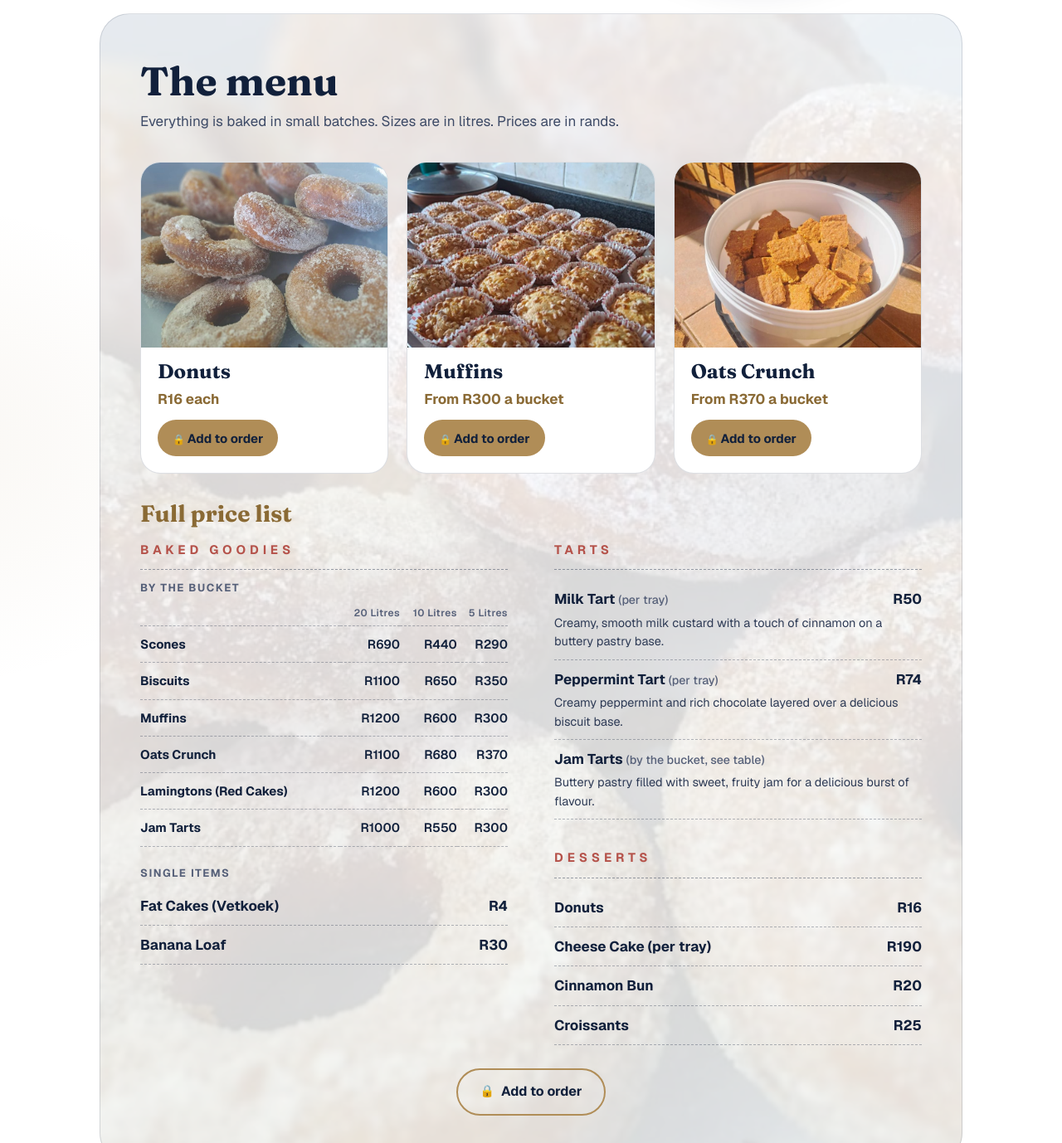
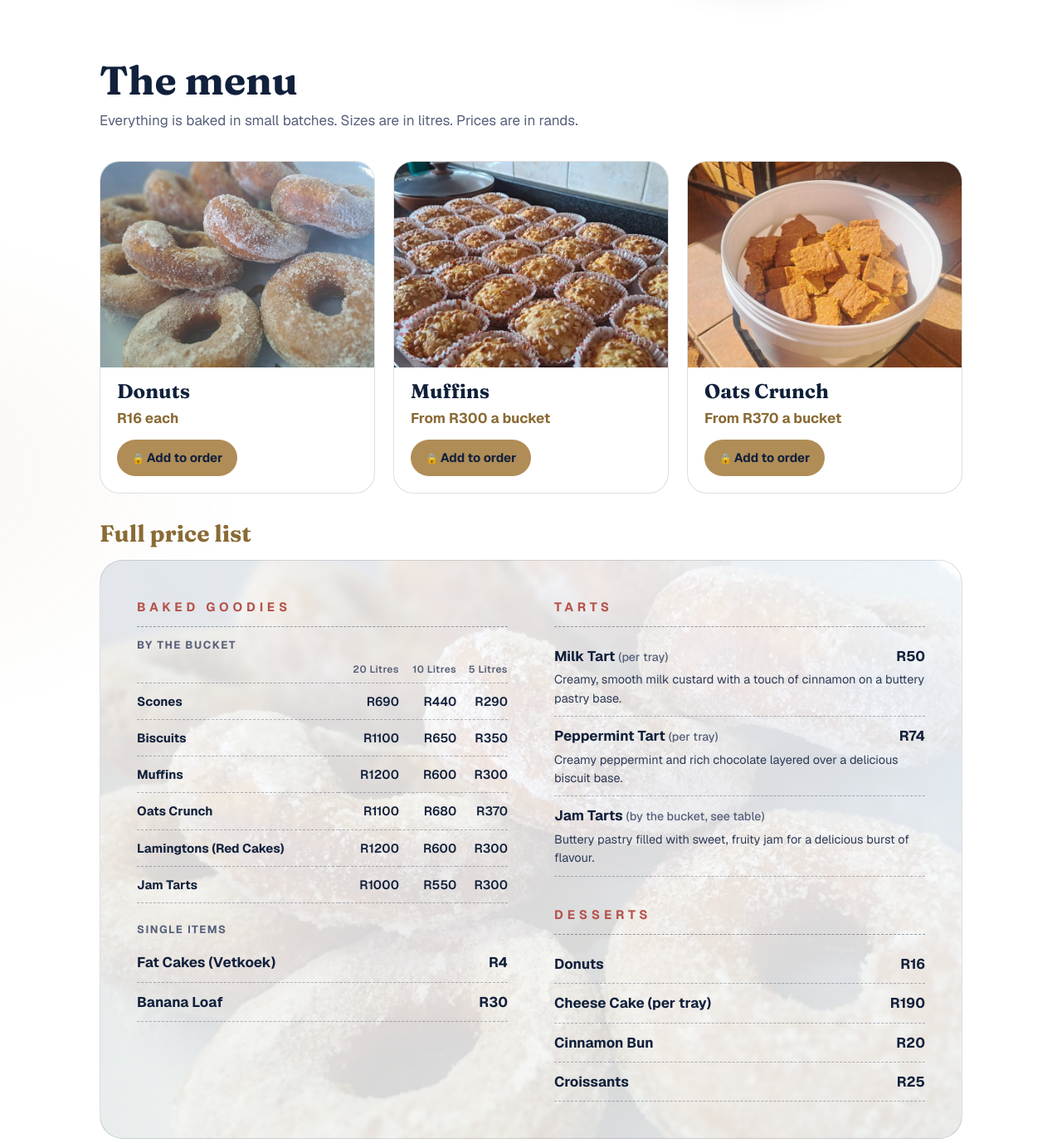
Before and after one commit to keabetswe-reisiger/bakery-preview, a plain HTML site: page index.html in a window 1280 px wide. Shown: the part 660-2038 px from the top of the page at 83% size. Drawn offline with nearby package versions, Linux system fonts and the light colour scheme.

Commit message:
Revert "Faded doughnut background behind whole menu section"
This reverts commit 57974e13b85138d5ce868fb3822e84aaac05dc75.

```diff
--- a/index.html
+++ b/index.html
@@ -199,13 +199,6 @@ footer{padding-bottom:max(56px,calc(env(safe-area-inset-bottom) + 24px))}
 .contact .phone{font-weight:700;color:var(--gold2)}
 @media(max-width:820px){.feat{grid-template-columns:1fr}.bcols{grid-template-columns:1fr}}
 @media(max-width:640px){.board{padding:20px 16px}.bt th,.bt td{font-size:14px}.bh{letter-spacing:.22em}.fbody .add{width:100%;justify-content:center}}
-
-/* whole menu section sits on the faded doughnut photo */
-#menu{border-radius:36px;padding:clamp(28px,5vw,56px) clamp(18px,4vw,48px);border:1px solid var(--line);
-  background:linear-gradient(rgba(255,255,255,.80),rgba(255,255,255,.80)),url(img/sugar-doughnuts.jpg) center/cover no-repeat}
-#menu .board{background:none;border:0;border-radius:0;padding:0;overflow:visible}
-#menu .lead{color:#3d4a66}
-@media(max-width:640px){#menu{border-radius:26px;padding:26px 14px}}
 </style>
 </head>
 <body>
```
